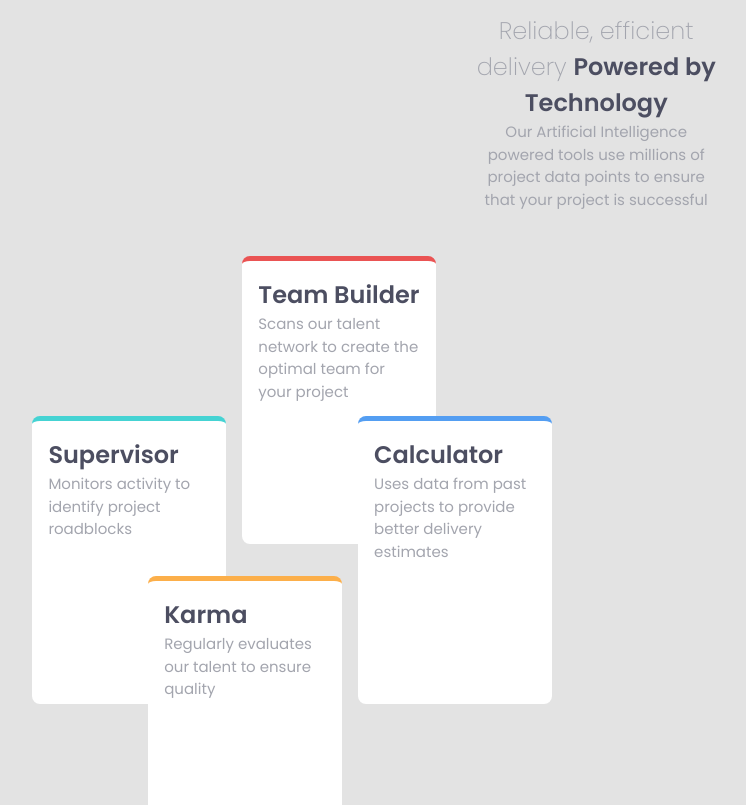
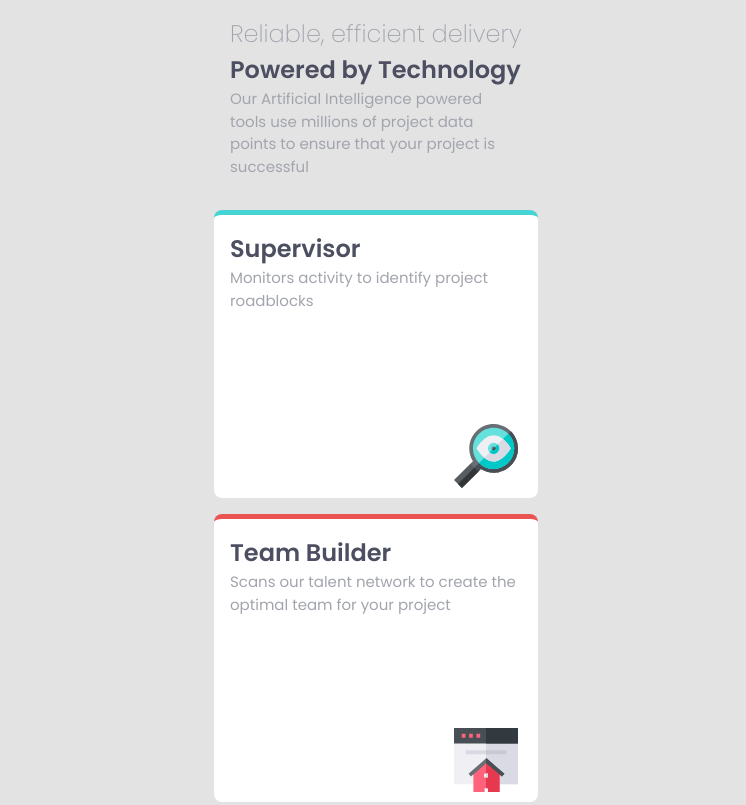
Before and after one commit to FelipinDR/frontendmentor10, a plain HTML site: page index.html in a window 1280 px wide. Shown: the top 805 px of the page, without its empty margins (264-1010 px from the left). Drawn offline with Linux system fonts and the light colour scheme.

Commit message:
trying again

```diff
--- a/style.css
+++ b/style.css
@@ -103,36 +103,4 @@
         top:7rem;
         left:14rem
     }
-    @media (min-width:600px){
-        main{
-            display: flex;
-        }
-        .container01{
-            position:relative;
-            bottom:18rem;
-            width:40rem;
-            left:40rem;
-            text-align: center;
-            padding: 6rem;
-        }
-        .container02{
-          position: relative;
-          top: 10rem;
-          right: 10rem;
-        }
-        .container03{
-          position:relative;
-          right: 10rem;
-
-        }
-        .container04{
-          position: relative;
-          right: 29rem;
-          top:20rem
-        }
-        .container05{
-          position:relative;
-          right:29rem;
-          top:10rem
-        }
-    }
+    @media (min-width:600px)
```
